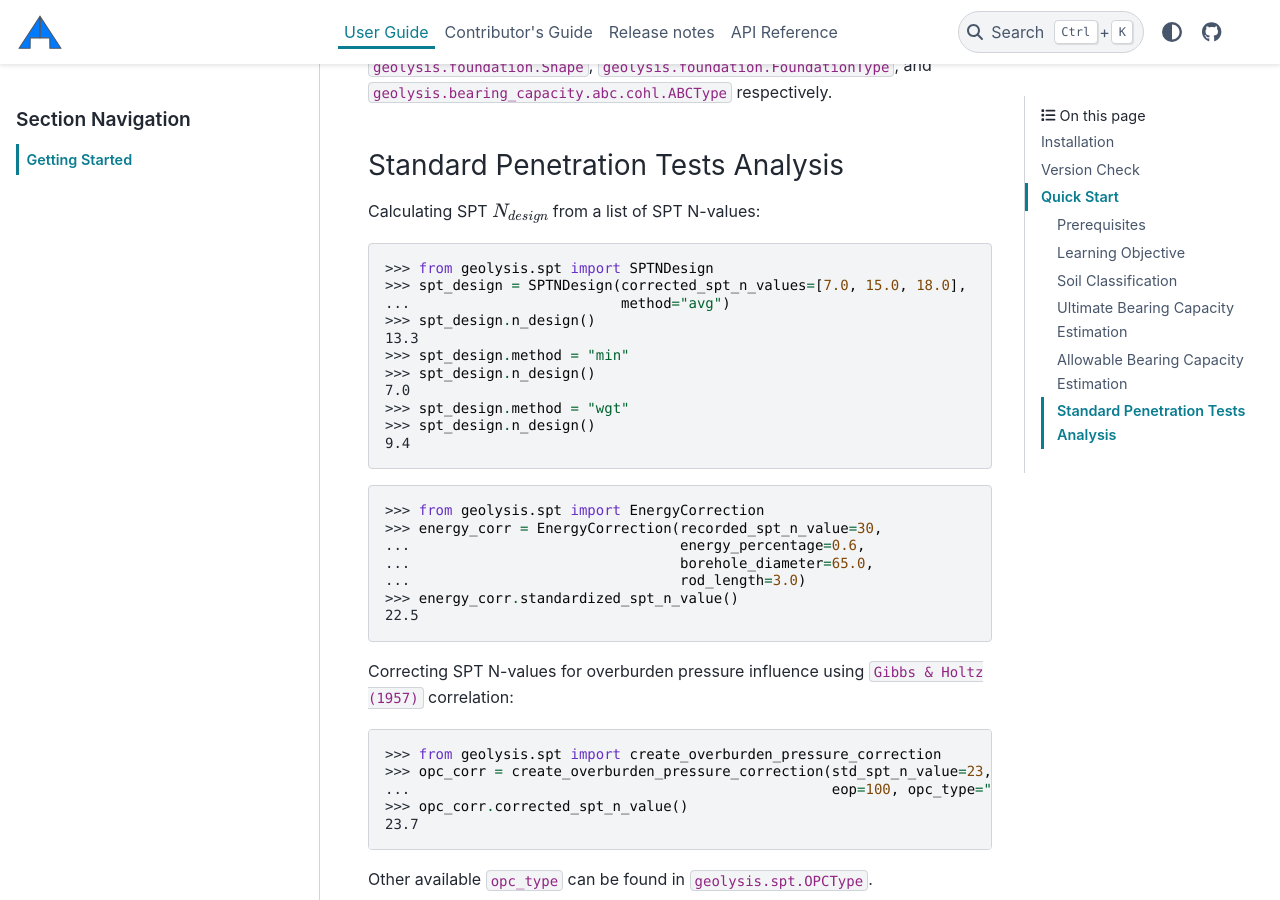
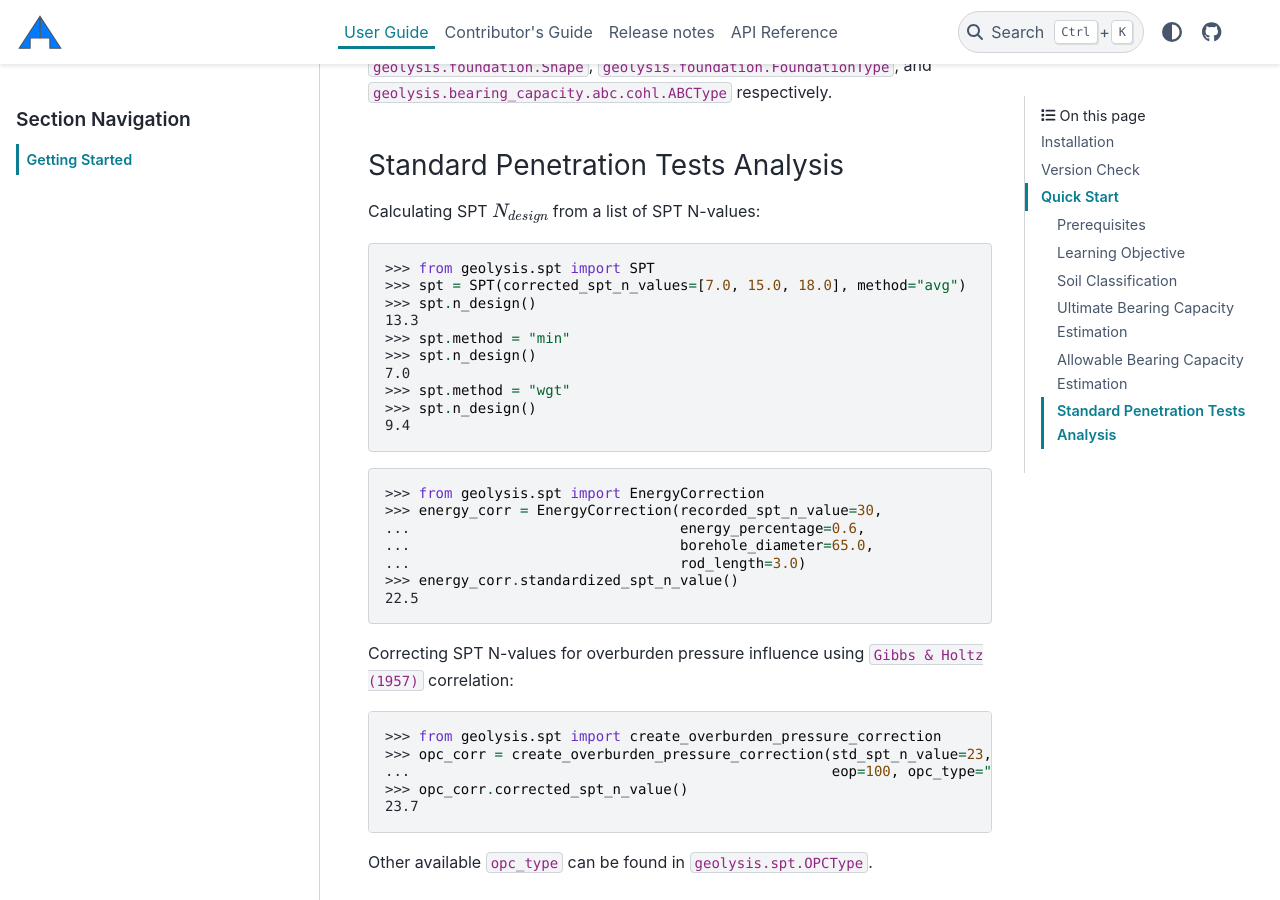
Before and after one commit to patrickboateng/geolysis, a Sphinx documentation site: the page built from docs/user_guide/getting_started.rst, in a window 1280 px wide and 900 px high, scrolled down 3369 px. Built offline with Sphinx 7.4.7 and the PyData theme 0.15.4, drawn with Linux system fonts in a browser that asks for light colours; nearby versions of some CDN libraries; cross-references to code outside the pages are shown as plain code.

Commit message:
changed class name from SPTNDesign to SPT

```diff
--- a/docs/reference/spt.rst
+++ b/docs/reference/spt.rst
@@ -16,7 +16,7 @@ geolysis.spt
 
 -------
 
-.. autoclass:: SPTNDesign
+.. autoclass:: SPT
     :members:
     :no-undoc-members:
 
@@ -24,13 +24,13 @@ geolysis.spt
 
     .. autosummary::
 
-        ~SPTNDesign.n_design
+        ~SPT.n_design
 
     .. rubric:: Attributes
 
     .. autosummary::
 
-        ~SPTNDesign.corrected_spt_n_values
+        ~SPT.corrected_spt_n_values
 
 -------
 
--- a/docs/user_guide/getting_started.rst
+++ b/docs/user_guide/getting_started.rst
@@ -167,16 +167,15 @@ Standard Penetration Tests Analysis
 
 Calculating SPT :math:`N_{design}` from a list of SPT N-values:
 
->>> from geolysis.spt import SPTNDesign
->>> spt_design = SPTNDesign(corrected_spt_n_values=[7.0, 15.0, 18.0],
-...                         method="avg")
->>> spt_design.n_design()
+>>> from geolysis.spt import SPT
+>>> spt = SPT(corrected_spt_n_values=[7.0, 15.0, 18.0], method="avg")
+>>> spt.n_design()
 13.3
->>> spt_design.method = "min"
->>> spt_design.n_design()
+>>> spt.method = "min"
+>>> spt.n_design()
 7.0
->>> spt_design.method = "wgt"
->>> spt_design.n_design()
+>>> spt.method = "wgt"
+>>> spt.n_design()
 9.4
 
 >>> from geolysis.spt import EnergyCorrection
```
Also changed, not shown: 2 other files.
